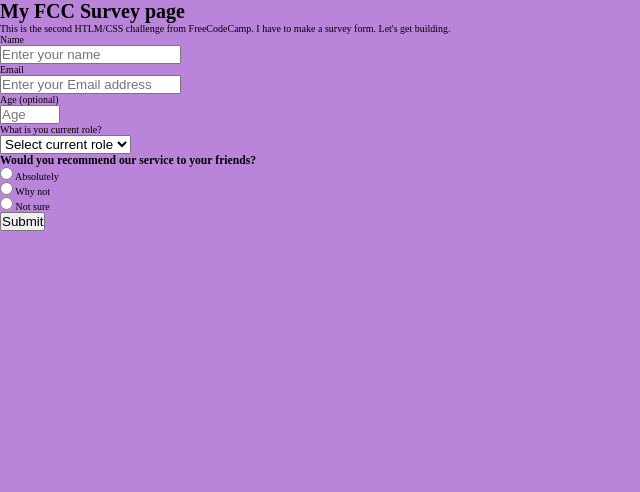
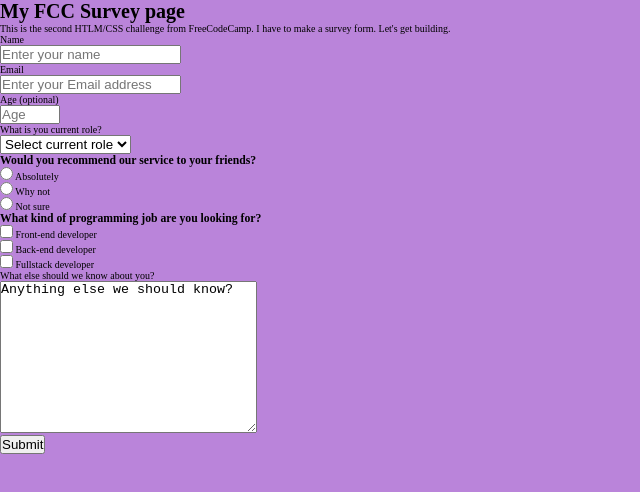
Before and after one commit to CodeTinkering/FCC-surveyPage, a plain HTML site: page index.html in a window 1280 px wide. Shown: the whole page, without its empty margins (0-640 px from the left). Drawn offline with Linux system fonts and the light colour scheme.

Commit message:
html completed
completed HTML v1.0

```diff
--- a/index.html
+++ b/index.html
@@ -38,6 +38,19 @@
         <input type="radio" id="notSure" name="reco" value="notSure">
         <label for="notSure">Not sure</label><br>
       </div>
+      <div class="goal">
+        <h3>What kind of programming job are you looking for?</h3>
+        <input type="checkbox" id="front-end" value="front-end developer">
+        <label for="front-end">Front-end developer</label><br>
+        <input type="checkbox" id="back-end" value="back-end developer">
+        <label for="front-end">Back-end developer</label><br>
+        <input type="checkbox" id="fullstack" value="fullstack developer">
+        <label for="front-end">Fullstack developer</label><br>
+      </div>
+      <div class="whatelse">
+        <label for="else">What else should we know about you?</label><br>
+        <textarea name="comments" id="else" cols="30" rows="10">Anything else we should know?</textarea>
+      </div>
 
       <button id="submit" type="submit">Submit</button>
     </form>
```
